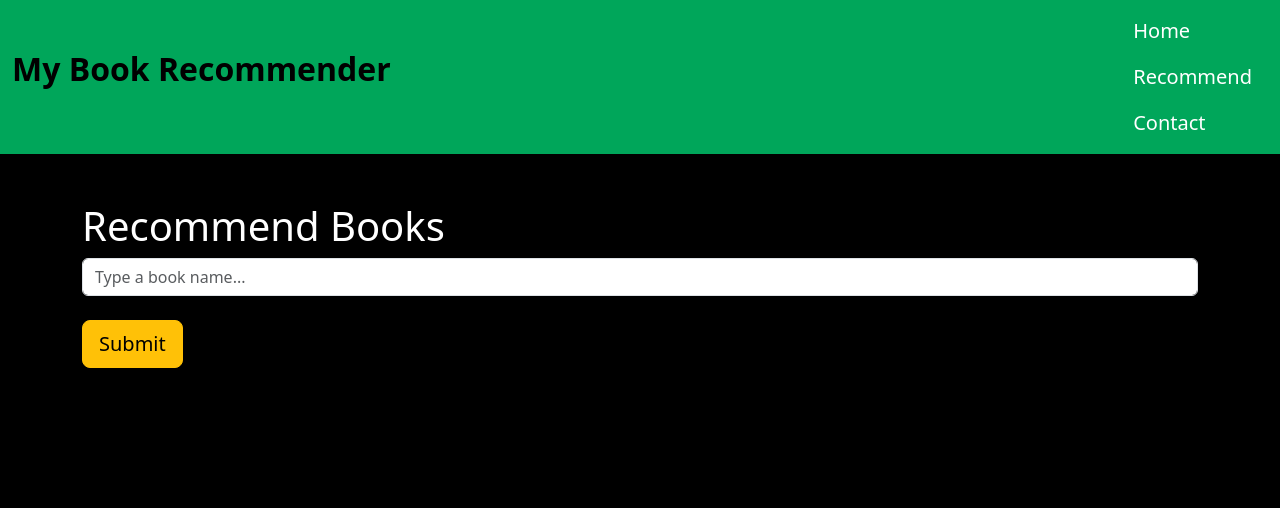
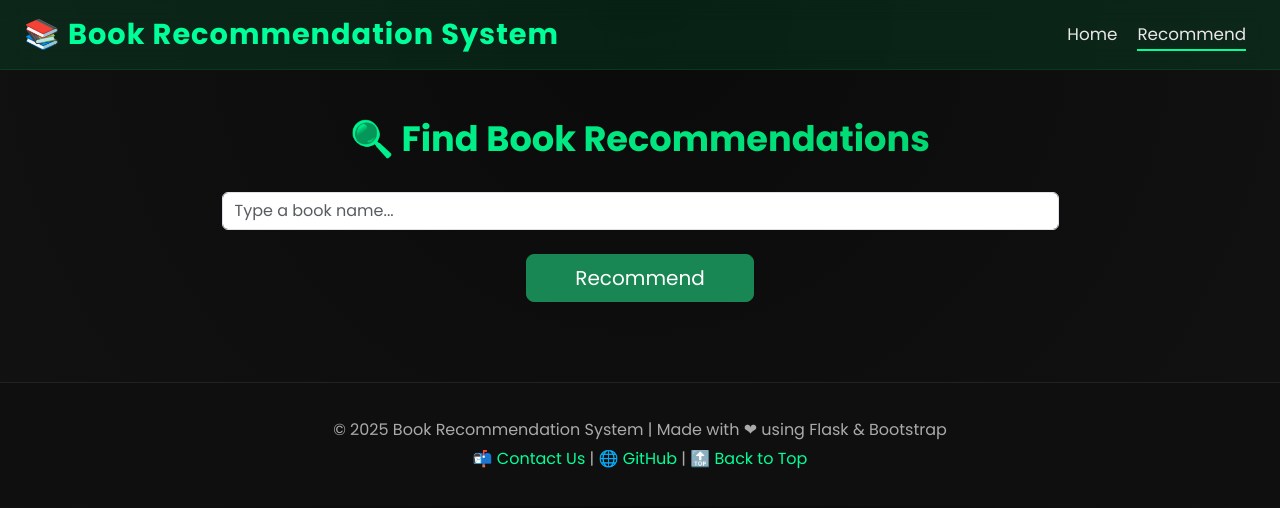
Before and after one commit to Nandini776/Recommendation-System, a Flask app: page /recommend in a window 1280 px wide. Shown: the top 508 px of the page. Run offline with Flask 3, Linux system fonts and the light colour scheme; parts of the project's set-up code (start-up, migrations or seed data) failed here and were passed over.

Commit message:
Update recommend.html

```diff
--- a/templates/recommend.html
+++ b/templates/recommend.html
@@ -2,75 +2,180 @@
 <html lang="en">
 <head>
   <meta charset="UTF-8">
-    <title>Book Recommender System</title>
+  <title>Book Recommendation System</title>
   <link href="https://cdn.jsdelivr.net/npm/bootstrap@5.3.8/dist/css/bootstrap.min.css" rel="stylesheet">
+  <link href="https://fonts.googleapis.com/css2?family=Poppins:wght@400;600;700&display=swap" rel="stylesheet">
   <style>
-        .text-white {
-            color: white;
+    body {
+      background: radial-gradient(circle at top, #0a0a0a, #121212);
+      color: #f8f9fa;
+      font-family: 'Poppins', sans-serif;
+      overflow-x: hidden;
+    }
+
+    /* Navbar */
+    .navbar {
+      background: rgba(0, 166, 90, 0.15);
+      backdrop-filter: blur(12px);
+      border-bottom: 1px solid rgba(0, 255, 120, 0.1);
+      position: sticky;
+      top: 0;
+      z-index: 1000;
+    }
+    .navbar-brand {
+      font-weight: 700;
+      font-size: 1.8rem;
+      color: #00ff99 !important;
+      letter-spacing: 1px;
+    }
+    .nav-link {
+      color: #e8e8e8 !important;
+      font-size: 1.05rem;
+      margin: 0 10px;
+      position: relative;
+      transition: 0.3s;
+    }
+    .nav-link::after {
+      content: '';
+      position: absolute;
+      bottom: -4px;
+      left: 0;
+      width: 0;
+      height: 2px;
+      background-color: #00ff99;
+      transition: width 0.3s;
+    }
+    .nav-link:hover::after,
+    .nav-link.active::after {
+      width: 100%;
+    }
+
+    /* Title */
+    h1 {
+      background: linear-gradient(90deg, #00ff99, #00cc66);
+      -webkit-background-clip: text;
+      -webkit-text-fill-color: transparent;
+      font-size: 2.2rem;
+      font-weight: 700;
+      margin-bottom: 2rem;
+      text-align: center;
+    }
+
+    /* Cards */
+    .card {
+      border: none;
+      background: linear-gradient(145deg, #1a1a1a, #101010);
+      border-radius: 20px;
+      transition: all 0.4s ease;
+    }
+    .card:hover {
+      transform: translateY(-8px) scale(1.03);
+      box-shadow: 0 0 25px rgba(0, 255, 120, 0.2);
+    }
+    .card img {
+      width: 150px;
+      height: auto;
+      object-fit: cover;
+      margin: 15px auto 0;
+      display: block;
+    }
+    .card-body h4 {
+      font-size: 1rem;
+      font-weight: 600;
+      color: #fff;
+    }
+    .card-body h6 {
+      font-size: 0.85rem;
+      color: #ccc;
+    }
+
+    /* Footer */
+    footer {
+      background: #0f0f0f;
+      border-top: 1px solid #222;
+      padding: 30px 0;
+      color: #aaa;
+      margin-top: 80px;
+      text-align: center;
+    }
+    footer a {
+      color: #00ff99;
+      text-decoration: none;
+      transition: 0.3s;
+    }
+    footer a:hover {
+      color: #00cc70;
+      text-decoration: underline;
+    }
+    footer p {
+      margin: 5px 0;
     }
   </style>
 </head>
-<body style="background-color:black">
-     <nav class="navbar" style="background-color:#00a65a">
-        <div class="container-fluid">
-            <p class="navbar-brand text white" style="font-size: 2rem; font-weight: bold;">My Book Recommender</p>
-            <ul class="nav navbar-nav">
-                <li class="nav item"><a class="nav-link text-white" href="/" style="font-size: 1.25rem;" >Home</a></li>
-                <li class="nav item"><a class="nav-link text-white"href="/recommend" style="font-size: 1.25rem;">Recommend</a></li>
-                <li class="nav item"><a class="nav-link text-white" href="#" style="font-size: 1.25rem;">Contact</a></li>
-            </ul>
+<body>
+
+  <!-- Navbar -->
+  <nav class="navbar navbar-expand-lg navbar-dark px-4">
+    <a class="navbar-brand" href="/">📚 Book Recommendation System</a>
+    <div class="ms-auto d-flex align-items-center">
+      <a href="/" class="nav-link">Home</a>
+      <a href="/recommend" class="nav-link active">Recommend</a>
     </div>
   </nav>
 
+  <!-- Main Content -->
   <div class="container mt-5">
-        <div class="row">
-            <div class="col-12">
-                <h1 class="text-white">Recommend Books</h1>
-            </div>
-        </div>
-            <form action="/recommend_books" method="post">
-            <input name="user_input" id="bookInput" class="form-control" placeholder="Type a book name..." list="book-list" autocomplete="off"><br>
+    <h1>🔍 Find Book Recommendations</h1>
+
+    <form action="/recommend_books" method="post" class="text-center">
+      <input name="user_input" id="bookInput" class="form-control w-75 mx-auto" placeholder="Type a book name..." list="book-list" autocomplete="off"><br>
 
       <datalist id="book-list">
-                <!-- This will be populated dynamically via JS -->
         {% for book in book_name %}
           <option value="{{ book }}">
         {% endfor %}
       </datalist>
 
-            <button type="submit" class="btn btn-lg btn-warning">Submit</button>
+      <button type="submit" class="btn btn-lg btn-success px-5">Recommend</button>
     </form>
 
     {% if error %}
-            <div class="alert alert-danger mt-3" role="alert">
-                {{ error }}
-            </div>
+      <div class="alert alert-danger mt-3 text-center" role="alert">{{ error }}</div>
     {% endif %}
+
     {% if data %}
       <div class="row mt-4">
         {% for book in data %}
           <div class="col-md-2 mb-4">
-                <div class="card bg-dark text-white h-100" style="height: 400px;">
-                   <img src="{{book[2]}}" class="card-img-top mx-auto d-block" alt="{{ book.title }}" style="width: 150px; height: auto; object-fit: cover;">
-
-                    <div class="card-body">
-                        <h4 class="card-title" style="font-size: 1rem;">{{ book[0]}}</h4>
-                        <h6 class="card-text" style="font-size: 0.8rem;">{{ book[1] }}</h6>
+            <div class="card text-white h-100">
+              <img src="{{ book[2] }}" alt="{{ book[0] }}">
+              <div class="card-body text-center">
+                <h4>{{ book[0] }}</h4>
+                <h6>{{ book[1] }}</h6>
               </div>
             </div>
           </div>
-
         {% endfor %}
       </div>
     {% endif %}
   </div>
+
+  <!-- Footer -->
+  <footer>
+    <p>© 2025 Book Recommendation System | Made with ❤ using Flask & Bootstrap</p>
+    <p>
+      📬 <a href="mailto:nandini9107@gmail.com">Contact Us</a> |
+      🌐 <a href="https://github.com/Nandini776" target="_blank">GitHub</a> |
+      <a href="#">🔝 Back to Top</a>
+    </p>
+  </footer>
+
   <script>
     const input = document.getElementById('bookInput');
     const datalist = document.getElementById('book-list');
 
     input.addEventListener('input', () => {
       const query = input.value;
-
       if (query.length < 2) {
         datalist.innerHTML = '';
         return;
@@ -79,7 +184,7 @@
       fetch(/get_book_suggestions?q=${encodeURIComponent(query)})
         .then(response => response.json())
         .then(data => {
-                    datalist.innerHTML = ''; // clear existing options
+          datalist.innerHTML = '';
           data.books.forEach(book => {
             const option = document.createElement('option');
             option.value = book;
@@ -90,9 +195,5 @@
     });
   </script>
 
-
-
-
-
 </body>
 </html>
```
Lines whose indentation alone changed are shown as unchanged.
